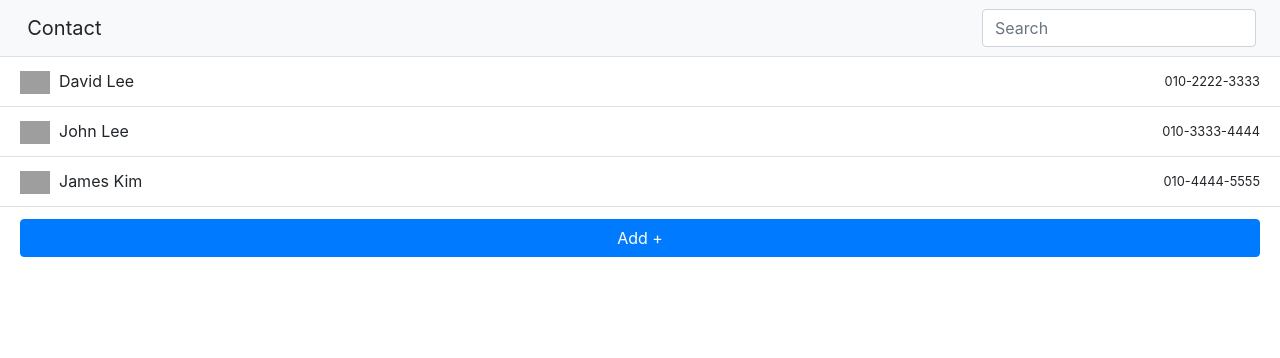
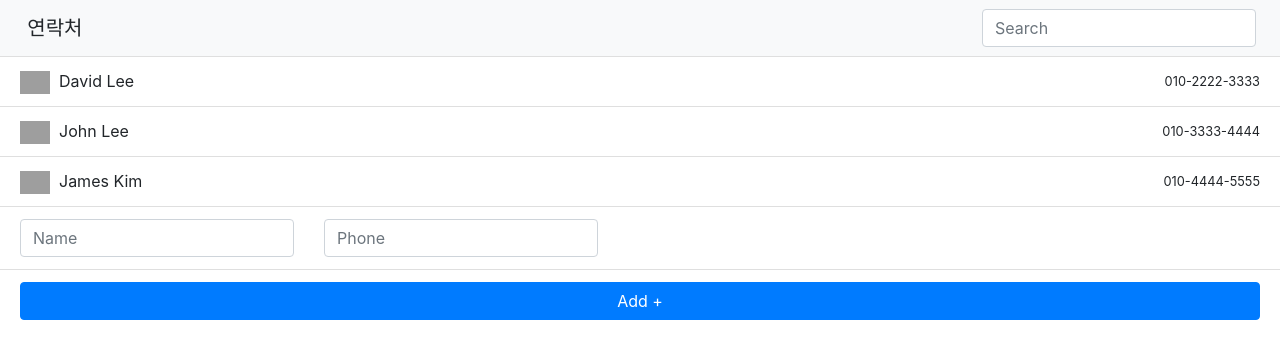
Before and after one commit to Seongh78/react-practice, a React (Create React App) app: page / in a window 1280 px wide. Shown: the top 358 px of the page. Built offline with nearby package versions, Linux system fonts and the light colour scheme; grey boxes are pictures that could not be loaded.

Commit message:
중간커밋!

```diff
--- a/src/App.js
+++ b/src/App.js
@@ -1,30 +1,40 @@
 import React, { Component } from 'react';
+import Navbar from './layouts/Navbar';
 
 class App extends Component {
 
   constructor(props) {
     super(props);
 
-    this.state = {
+
+
+  }
+
+  state = {
     findList: [],
-      findName: '',
+    inputUser: {
+      name: '',
+      phone: '',
+      belong: 'Douzone',
+      img: 'http://git.duzon.com/uploads/-/system/user/avatar/17/untitled.png'
+    },
     contact: [
       {
-          id: '0001',
+        id: 1,
         name : 'David Lee',
         phone: '010-2222-3333',
         belong: 'Douzone',
         img: 'http://git.duzon.com/uploads/-/system/user/avatar/17/untitled.png'
       },
       {
-          id: '0002',
+        id: 2,
         name : 'John Lee',
         phone: '010-3333-4444',
         belong: 'Douzone',
         img: 'http://wiki.duzon.com:8080/download/attachments/28727800/user-avatar?version=1&modificationDate=1541550362871&api=v2'
       },
       {
-          id: '0003',
+        id: 3,
         name : 'James Kim',
         phone: '010-4444-5555',
         belong: 'Douzone',
@@ -33,36 +43,20 @@ class App extends Component {
     ]
   } // state
 
-  }
-
   render() {
-    const { contact, findList, findName } = this.state
+    const {
+      contact,
+      findList,
+      inputUser
+    } = this.state
     if(findList.length>0){
       contact = findList.slice()
     }
 
     return (
       <div>
-
-        {/* Nav bar */}
-        <nav className="navbar navbar-light bg-light">
-          <a className="navbar-brand">
-            {/* <img src="http://getbootstrap.com/docs/4.1/assets/brand/bootstrap-solid.svg" width="30" height="30" className="d-inline-block align-top" /> */}
-            &nbsp;&nbsp;Contact
-          </a>
-          <form className="form-inline">
-            <input
-              className="form-control mr-sm-2"
-              type="search"
-              placeholder="Search"
-              aria-label="Search"
-              value={findName}
-              onKeyUp={()=>{ this.findUser() }}
-            >
-            </input>
-          </form>
-        </nav>
-        {/* Nav bar */}
+        {/* 네비바 */}
+        <Navbar appName="연락처" />
 
 
         <ul className="list-group list-group-flush">
@@ -82,7 +76,35 @@ class App extends Component {
 
           {/* 추가버튼 */}
           <li className="list-group-item d-flex justify-content-between align-items-center">
-            <button type="button" className="btn btn-primary btn-md btn-block">Add +</button>
+            <form>
+              <div className="row">
+                <div className="col">
+                  <input
+                    type="text"
+                    className="form-control"
+                    placeholder="Name"
+                    value={inputUser.name}
+                  />
+                </div>
+                <div className="col">
+                  <input
+                    type="text"
+                    className="form-control"
+                    placeholder="Phone"
+                    value={inputUser.phone}
+                  />
+                </div>
+              </div>
+            </form>
+          </li>
+          <li className="list-group-item d-flex justify-content-between align-items-center">
+            <button
+              type="button"
+              className="btn btn-primary btn-md btn-block"
+              onClick={this._handleCreateItem}
+            >
+              Add +
+            </button>
           </li>
         </ul>
 
@@ -104,13 +126,30 @@ class App extends Component {
    * 검색
    */
   findUser = (name)=>{
-    const { contact, findName } = this.state;
+    const { contact } = this.state;
     const findList = contact.filter(user=>{
       return user.name === name;
     })
     this.setState({findList})
   } // profileDetailView
 
+  /**
+   * 유저추가
+   */
+  _handleCreateItem = ()=>{
+    let list = this.state.contact.slice()
+    list.push({
+      id: Number(list[list.length-1].id)+1,
+      name : 'James Kim',
+      phone: '010-4444-5555',
+      belong: 'Douzone',
+      img: 'http://wiki.duzon.com:8080/download/attachments/28727838/user-avatar?version=2&modificationDate=1541568530195&api=v2'
+    })
+    this.setState({
+      contact : list
+    })
+  }
+
 }
 
 export default App;
--- /dev/null
+++ b/src/layouts/Navbar.js
@@ -0,0 +1,37 @@
+import React, { Component } from 'react';
+
+class Navbar extends Component {
+
+    static defaultProps = {
+        appName: 'App name'
+    }
+
+    state = {
+        testValue : 0
+    }
+
+    render(){
+        const appName = this.props.appName;
+
+        return(
+            <nav className="navbar navbar-light bg-light">
+                <a className="navbar-brand">
+                    &nbsp;&nbsp;{appName}
+                </a>
+                <form className="form-inline">
+                <input
+                    className="form-control mr-sm-2"
+                    type="search"
+                    placeholder="Search"
+                    aria-label="Search"
+                    // value={findName}
+                    // onKeyUp={()=>{ this.findUser() }}
+                >
+                </input>
+                </form>
+            </nav>
+        )// return
+    } // render
+}
+
+export default Navbar;
```
Also changed, not shown: src/components/ListItem.js (added, +30 -0 lines), src/components/ListWrap.js (added, +30 -0 lines). Lines whose indentation alone changed are shown as unchanged.
